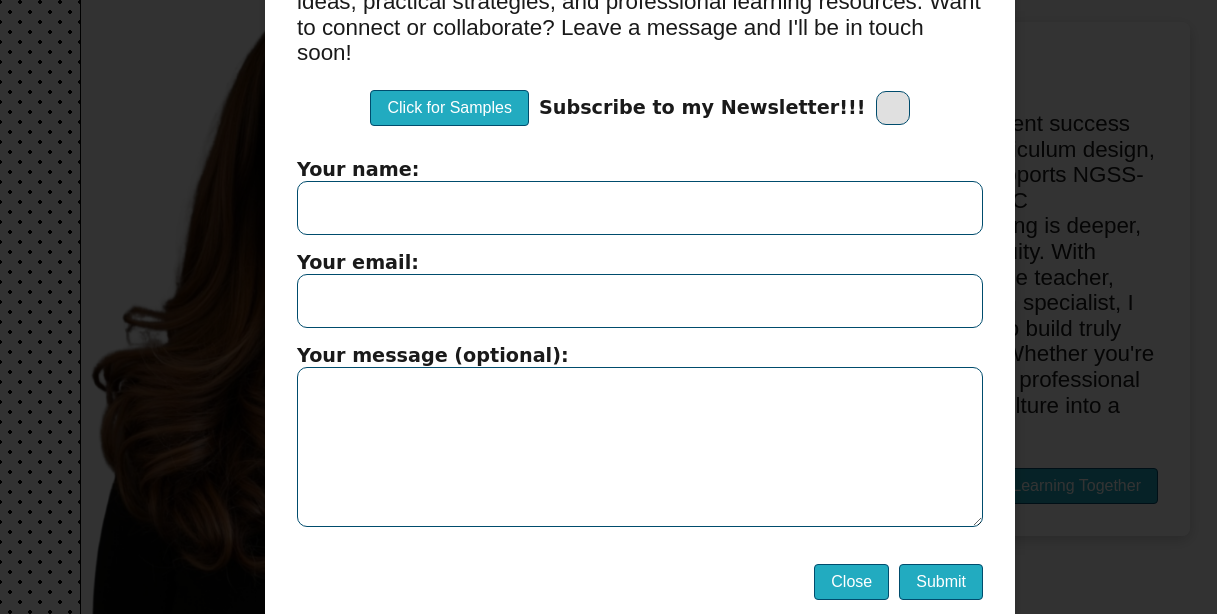
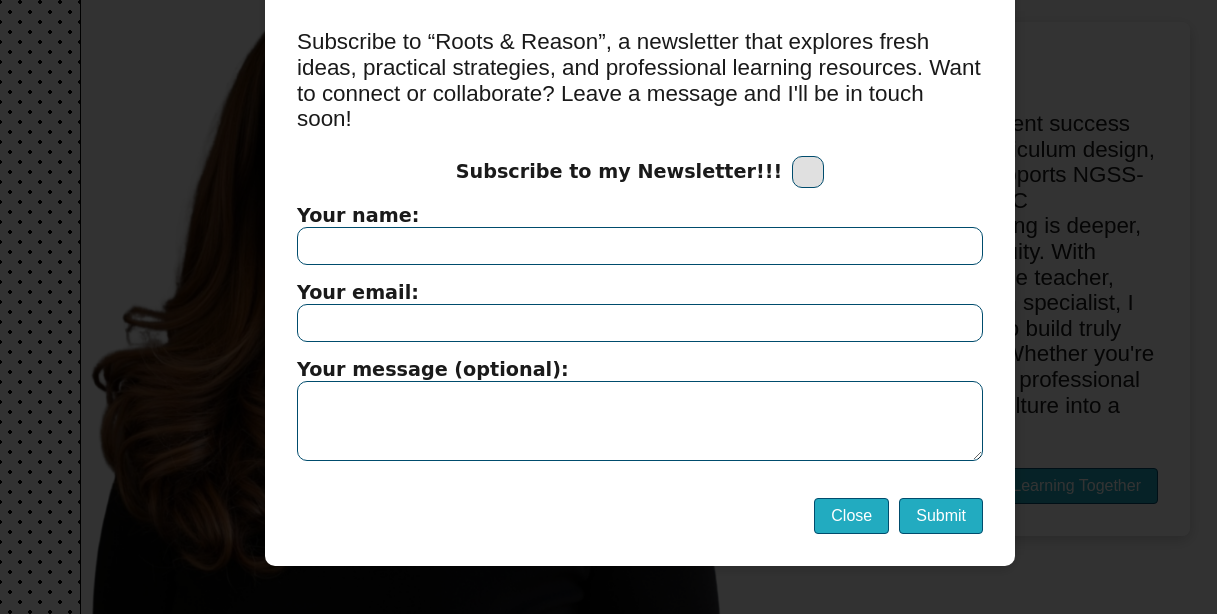
Before and after one commit to ArturtleG/nicoleconsulting, a plain HTML site: page index.html in a window 1280 px wide. Shown: the part 138-752 px from the top of the page, 0-1217 px from the left. Drawn offline with nearby package versions, Linux system fonts and the light colour scheme; a web font is replaced by a local one.

Commit message:
newsletter update

```diff
--- a/css/main.css
+++ b/css/main.css
@@ -730,6 +730,10 @@ footer .logo{
     padding: 2rem;
 }
 
+#form_content{
+    padding-top: 1rem !important;
+}
+
 #modal_wrapper form, #modal_message_wrapper{
     background-color: white;
     border-radius: 10px;
@@ -749,7 +753,7 @@ footer .logo{
 
 #modal_wrapper form input, #modal_wrapper form textarea{
     width: 100%;
-    padding: 1rem;
+    padding: .5rem;
     border-radius: 10px;
     border: 1px solid var(--color-primary);
     margin-bottom: 1rem;
@@ -796,7 +800,7 @@ input[type="checkbox"]:checked::after {
 }
 
 #modal_wrapper form textarea{
-    height: 20vh;
+    height: 10vh;
     margin-bottom: 0;
     overflow: auto;
 }
@@ -806,6 +810,7 @@ input[type="checkbox"]:checked::after {
     justify-content: end;
     align-items: center;
     gap: 10px;
+    flex-wrap: wrap;
 }
 
 
--- a/index.html
+++ b/index.html
@@ -22,7 +22,7 @@
         <link rel="icon" type="image/x-icon" href="images/Initials.svg">
         <link rel="stylesheet" href="css/root.css" data-version/>
         <link rel="stylesheet" href="css/scroll.css" data-version/>
-        <link rel="stylesheet" href="css/main.css?v=119" data-version/>
+        <link rel="stylesheet" href="css/main.css?v=121" data-version/>
 
         <link rel="preload" as="image" href="images/nicoleSplash2_.png">
         <link rel="preload" as="image" href="images/portraitCircle.png">
@@ -525,7 +525,7 @@
             </div>
         </main>
         <script type="module" src="js/firebaseSetup.js" data-version></script>
-        <script type="module" src="js/main.js?v=124" data-version defer></script>
+        <script type="module" src="js/main.js?v=126" data-version defer></script>
         <script src="js/version.js" defer></script>
         <script type="application/ld+json">
             {
--- a/js/main.js
+++ b/js/main.js
@@ -149,8 +149,8 @@ $(document).ready(function () {
                 await addDoc(collection(db, "mail"), {
                     to: isEndorse
                         ? ["web@mcree-ed.consulting"]
-                        //: ["web@mcree-ed.consulting", "nicole@mcree-ed.consulting"],
-                        : ["web@mcree-ed.consulting"],
+                        : ["web@mcree-ed.consulting", "nicole@mcree-ed.consulting"],
+                        //: ["web@mcree-ed.consulting"],
                     message: {
                         subject: `${subjectType}: ${name || "Anonymous"}`,
                         text:
@@ -275,9 +275,9 @@ function showContactForm(){
             I'll be in touch soon!
         </p>
         <div class="button_wrapper u-flex-center">
-            <a href="https://drive.google.com/drive/folders/1Prrg3mlEv0TZ6Ha174LWF4ufzyHZMR8n?usp=sharing" target="_blank" class="primary-button">
+            <!--<a href="https://drive.google.com/drive/folders/1Prrg3mlEv0TZ6Ha174LWF4ufzyHZMR8n?usp=sharing" target="_blank" class="primary-button">
                 Click for Samples
-            </a>
+            </a>-->
             <div>
                 <label for="subscribe_newsletter">Subscribe to my Newsletter!!!
                     <input type="checkbox" id="subscribe_newsletter" name="subscribe_newsletter" value="yes" />
```
